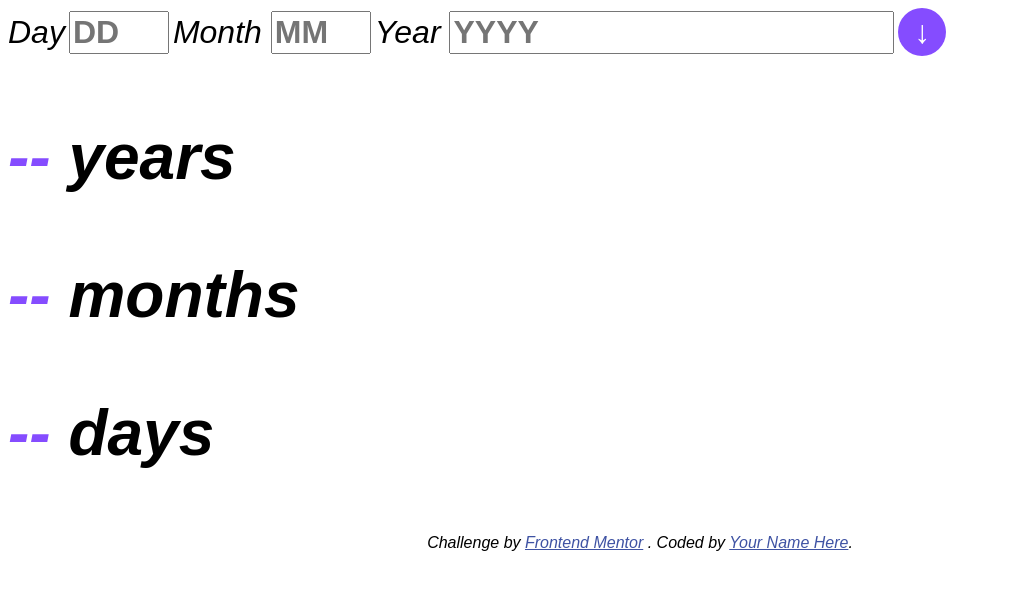
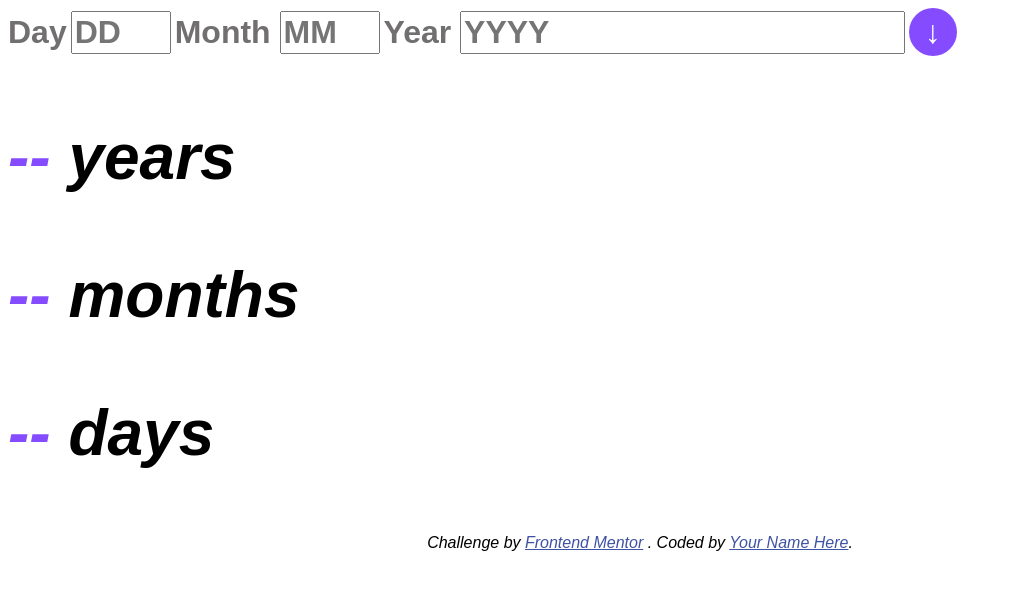
Before and after one commit to gab-souza-martins/age-calculator-app, a plain HTML site: page index.html in a window 1280 px wide. Shown: the whole page, without its empty margins (0-1011 px from the left). Drawn offline with Linux system fonts and the light colour scheme.

Commit message:
Alterada fonte e cor dos labels

```diff
--- a/index.html
+++ b/index.html
@@ -15,7 +15,7 @@
    <body>
       <main>
          <form class="dateInput">
-            <label for="day" class="poppins regular italic size2Rem">Day</label>
+            <label for="day" class="poppins bold size2Rem grey500">Day</label>
             <input
                type="number"
                name="day"
@@ -27,7 +27,7 @@
                required
             />
 
-            <label for="month" class="poppins regular italic size2Rem">
+            <label for="month" class="poppins bold size2Rem grey500">
                Month
             </label>
             <input
@@ -41,7 +41,7 @@
                required
             />
 
-            <label for="year" class="poppins regular italic size2Rem">
+            <label for="year" class="poppins bold size2Rem grey500">
                Year
             </label>
             <input
--- a/style.css
+++ b/style.css
@@ -34,6 +34,10 @@
    font-size: 2rem;
 }
 
+.grey500{
+    color: var(--grey-500);
+}
+
 .ageHighlight {
    color: var(--purple-500);
 }
```
